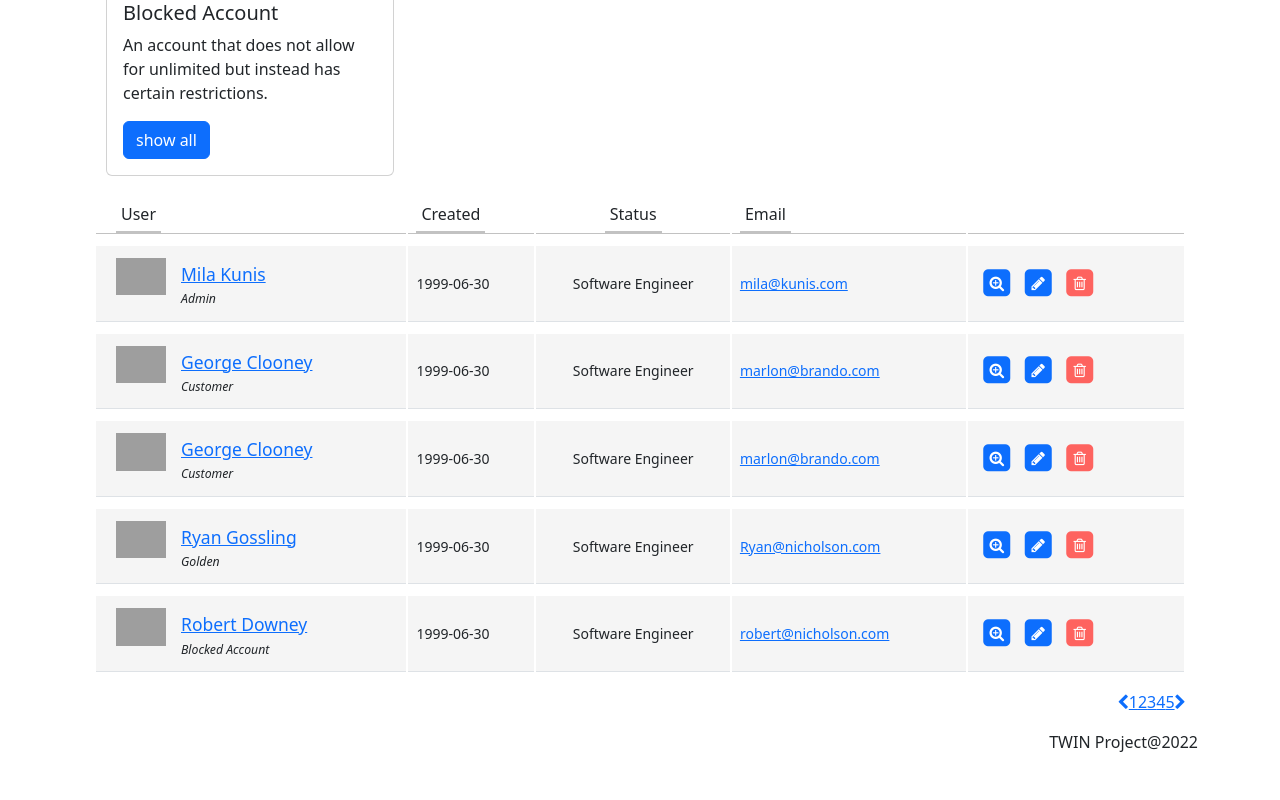
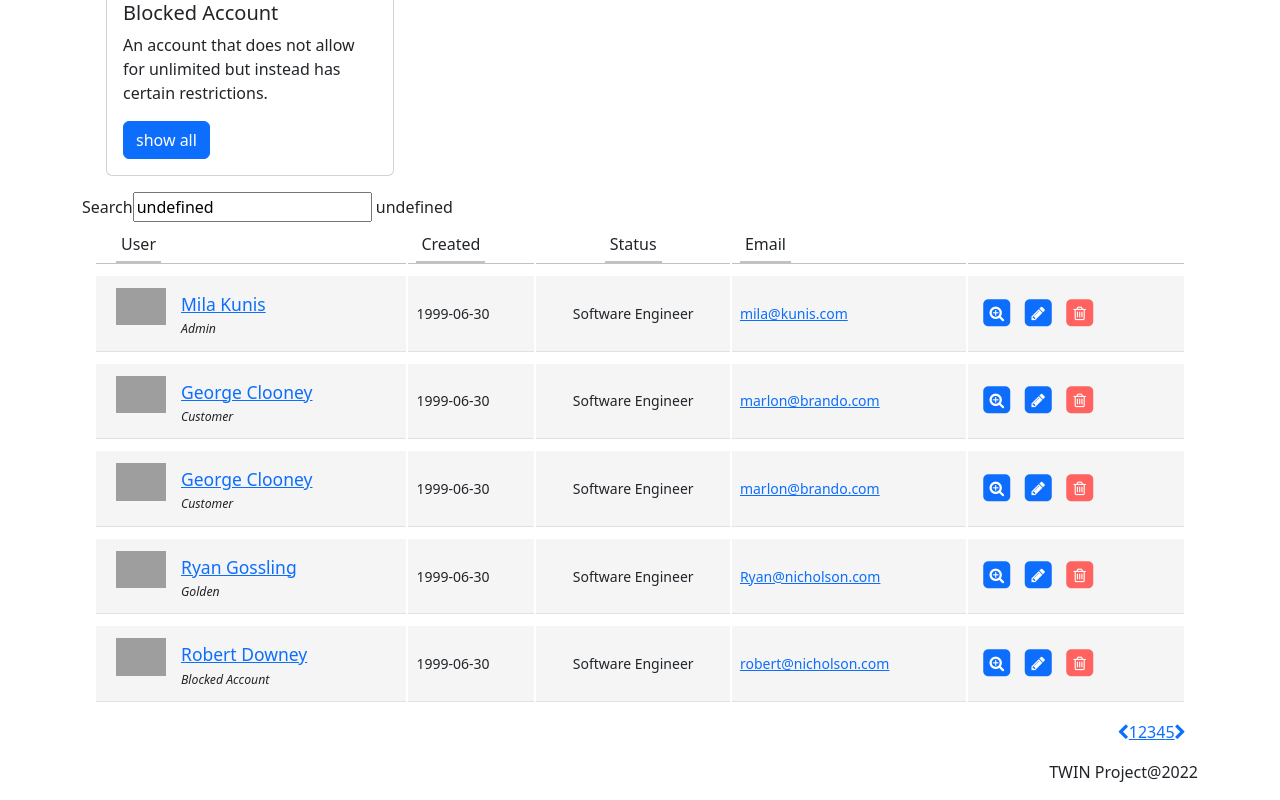
Before and after one commit to LindaOuer/angular13, an Angular app: page / in a window 1280 px wide. Shown: the part 1238-2038 px from the top of the page. Before the commit the page ends 2008 px from the top, so only its background shows below. Built offline with nearby package versions, Linux system fonts and the light colour scheme; grey boxes are pictures that could not be loaded.

Commit message:
example reference variable

```diff
--- a/src/app/list-user/list-user.component.html
+++ b/src/app/list-user/list-user.component.html
@@ -1,4 +1,11 @@
-<link href="https://maxcdn.bootstrapcdn.com/font-awesome/4.3.0/css/font-awesome.min.css" rel="stylesheet" />
+<link
+  href="https://maxcdn.bootstrapcdn.com/font-awesome/4.3.0/css/font-awesome.min.css"
+  rel="stylesheet"
+/>
+
+<label for="">Search</label>
+<input type="text" [value]="category" (keyup)="search(myVal.value)" #myVal />
+{{ myVal.value }}
 
 <div class="container">
   <div class="row">
@@ -19,12 +26,15 @@
               <tr>
                 <td>
                   <img src="{{ item.picture }}" alt="" class="img-fluid w-25" />
-                                    <a href="#" class="user-link">{{ item.firstName }} {{ item.lastName }}</a>
+                  <a href="#" class="user-link"
+                    >{{ item.firstName }} {{ item.lastName }}</a
+                  >
                   <span class="user-subhead">{{ item.accountCategory }}</span>
                 </td>
                 <td>{{ item.birthDate }}</td>
                 <td class="text-center">
-                                    <span class="label label-default">{{ item.profession }}
+                  <span class="label label-default"
+                    >{{ item.profession }}
                   </span>
                 </td>
                 <td>
--- a/src/app/list-user/list-user.component.ts
+++ b/src/app/list-user/list-user.component.ts
@@ -8,6 +8,7 @@ import { User } from '../model/User';
 })
 export class ListUserComponent implements OnInit {
   list: User[];
+  category: string;
 
   constructor() {}
 
@@ -70,4 +71,9 @@ export class ListUserComponent implements OnInit {
       },
     ];
   }
+
+  search(val) {
+    this.category = val;
+    console.log(this.category);
+  }
 }
```
Lines whose indentation alone changed are shown as unchanged.
